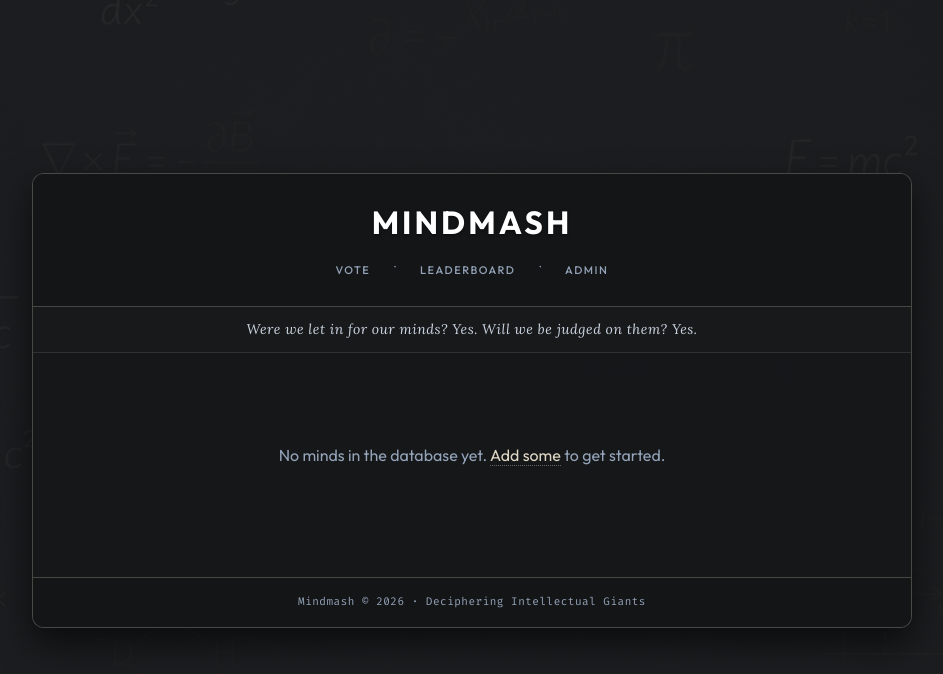
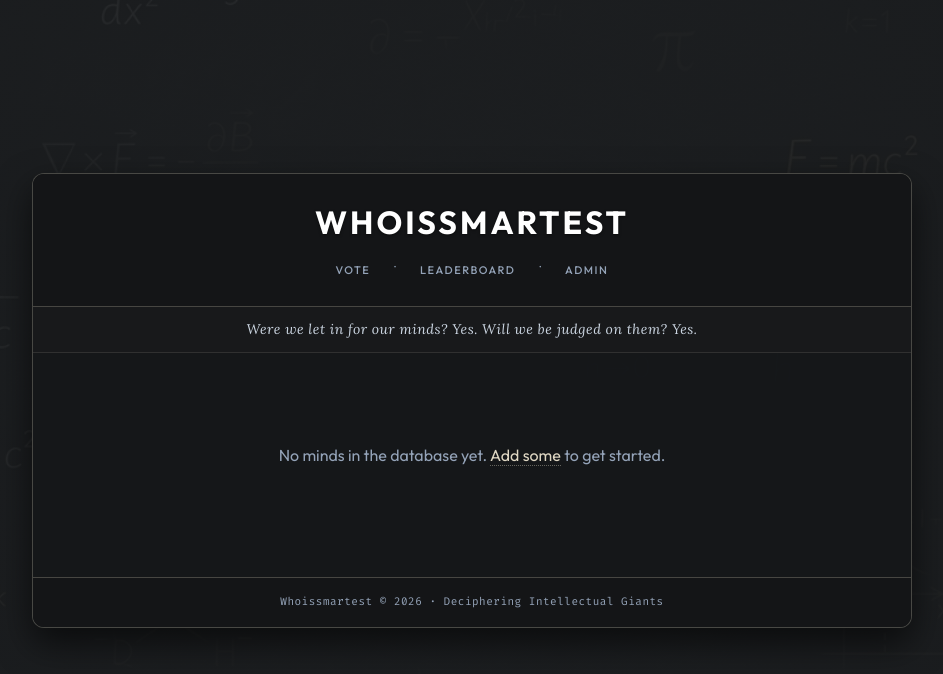
Before and after one commit to edmac232/whoissmartest, a Flask app: page /vote in a window 1280 px wide. Shown: the top 674 px of the page, without its empty margins (168-1111 px from the left). Run offline with Flask 3, Linux system fonts and the light colour scheme; data that the repository does not hold is empty.

Commit message:
Rename application, credentials, database, and docs from minds-facemash/Mindmash to Whoissmartest

```diff
--- a/app.py
+++ b/app.py
@@ -15,8 +15,8 @@ app = Flask(__name__)
 app.secret_key = os.environ.get("SECRET_KEY", secrets.token_hex(32))
 app.config["MAX_CONTENT_LENGTH"] = 32 * 1024 * 1024  # 32MB file upload limit
 
-ADMIN_PASSWORD = os.environ.get("ADMIN_PASSWORD", "facemash")
-DATABASE = os.path.join(app.instance_path, "facemash.db")
+ADMIN_PASSWORD = os.environ.get("ADMIN_PASSWORD", "whoissmartest")
+DATABASE = os.path.join(app.instance_path, "whoissmartest.db")
 UPLOAD_FOLDER = os.path.join(app.static_folder, "uploads")
 ALLOWED_EXTENSIONS = {"png", "jpg", "jpeg", "gif", "webp"}
 
--- a/static/style.css
+++ b/static/style.css
@@ -132,7 +132,7 @@ a:hover {
 }
 
 /* ==========================================================================
-   Vote View (Mindmash Comparison)
+   Vote View (Whoissmartest Comparison)
    ========================================================================== */
 #vote-prompt {
     text-align: center;
--- a/templates/base.html
+++ b/templates/base.html
@@ -3,7 +3,7 @@
 <head>
 <meta charset="UTF-8">
 <meta name="viewport" content="width=device-width, initial-scale=1.0">
-<title>Mindmash{% block title %}{% endblock %}</title>
+<title>Whoissmartest{% block title %}{% endblock %}</title>
 <link rel="stylesheet" type="text/css" href="{{ url_for('static', filename='style.css') }}">
 </head>
 <body>
@@ -11,7 +11,7 @@
 <div id="shell">
 
   <div id="header">
-    <h1>Mindmash</h1>
+    <h1>Whoissmartest</h1>
     <div id="header-nav">
       <a href="{{ url_for('vote') }}">Vote</a> &middot;
       <a href="{{ url_for('leaderboard') }}">Leaderboard</a> &middot;
@@ -33,7 +33,7 @@
   </div>
 
   <div id="footer">
-    Mindmash &copy; 2026 &middot; Deciphering Intellectual Giants
+    Whoissmartest &copy; 2026 &middot; Deciphering Intellectual Giants
   </div>
 
 </div>
```
Also changed, not shown: README.md.
